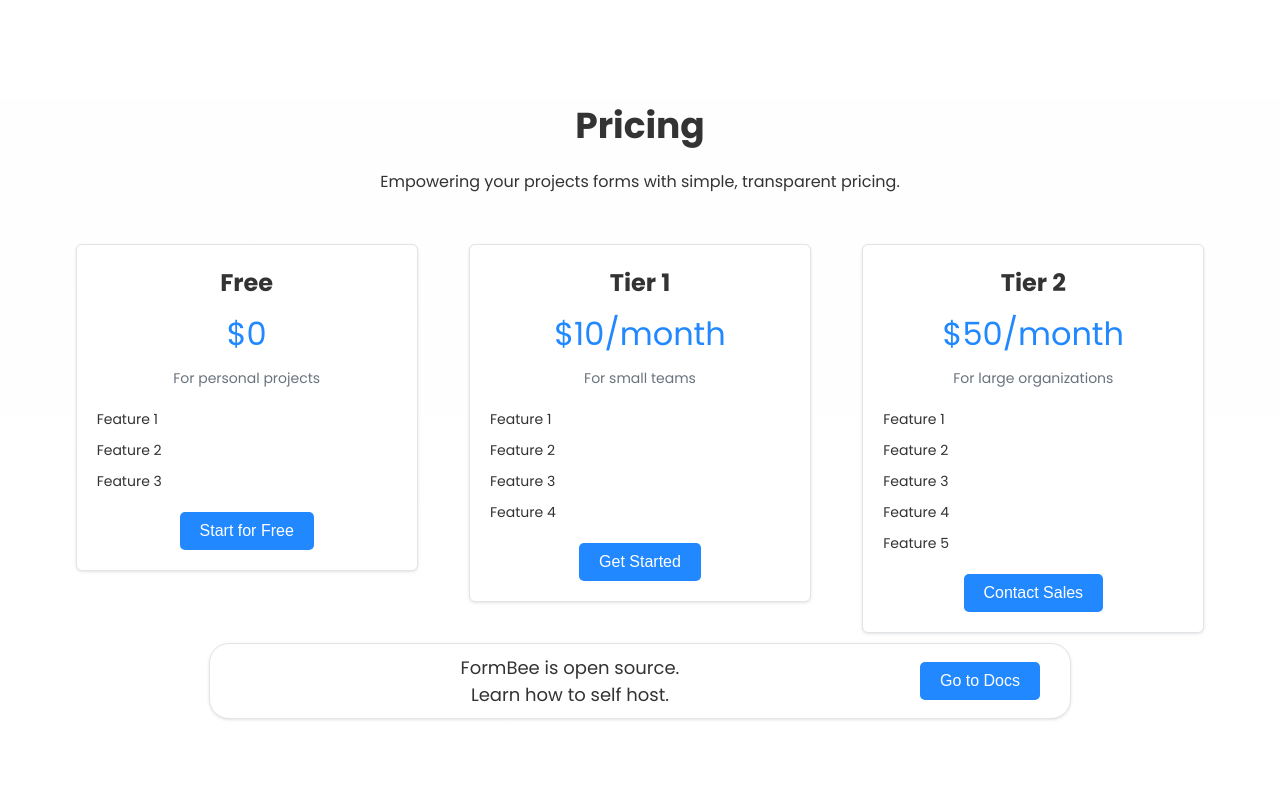
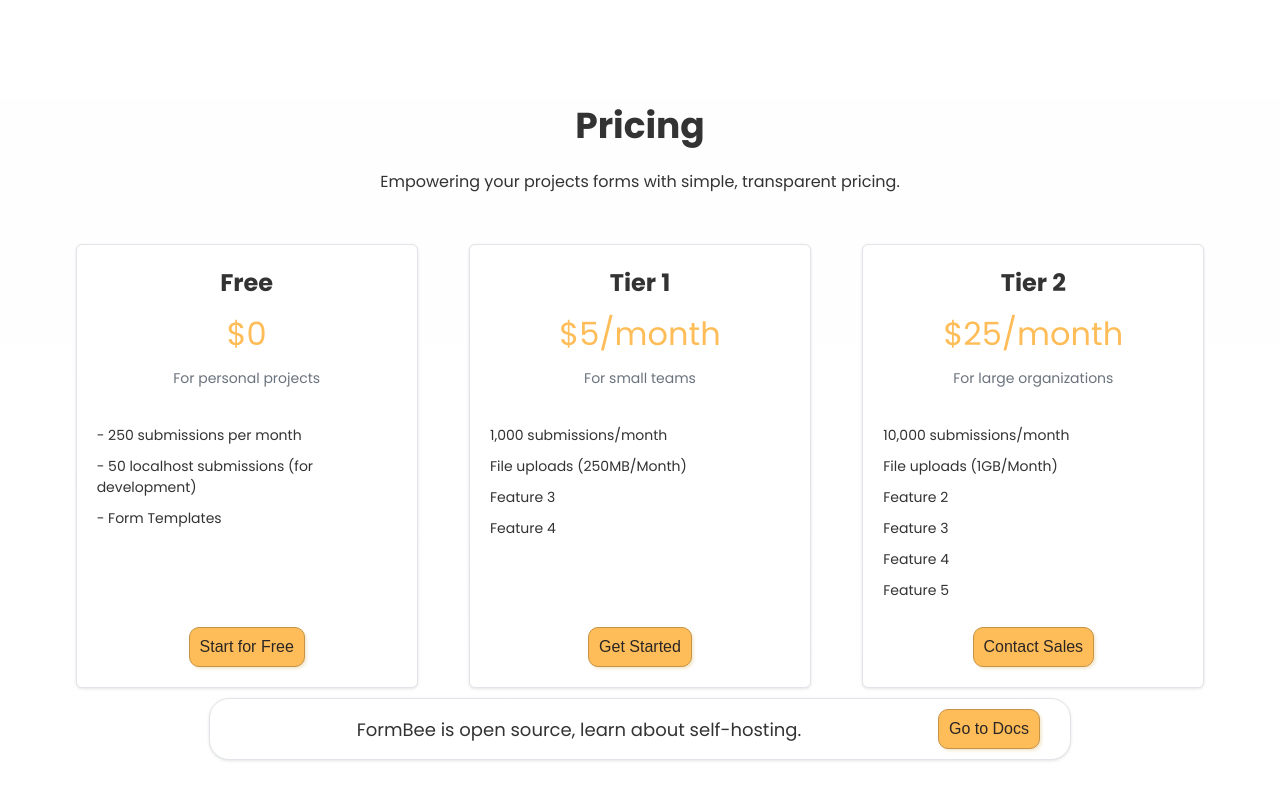
Before and after one commit to FormBee/FormBee, an Angular app in the folder client/FormBee/: page /home in a window 1280 px wide. Shown: the part 2991-3791 px from the top of the page. Built offline with nearby package versions, Linux system fonts and the light colour scheme.

Commit message:
Pricing section styling changes, wording changes.

```diff
--- a/client/FormBee/src/app/landing-pricing/landing-pricing.component.html
+++ b/client/FormBee/src/app/landing-pricing/landing-pricing.component.html
@@ -8,9 +8,9 @@
             <div class="price-amount">$0</div>
             <div class="price-description">For personal projects</div>
             <ul class="price-features">
-                <li>Feature 1</li>
-                <li>Feature 2</li>
-                <li>Feature 3</li>
+                <li>- 250 submissions per month</li>
+                <li>- 50 localhost submissions (for development)</li>
+                <li>- Form Templates</li>
             </ul>
             <div class="price-action">
                 <button>Start for Free</button>
@@ -19,11 +19,11 @@
 
         <div class="price-card tier-1">
             <div class="price-header">Tier 1</div>
-            <div class="price-amount">$10/month</div>
+            <div class="price-amount">$5/month</div>
             <div class="price-description">For small teams</div>
             <ul class="price-features">
-                <li>Feature 1</li>
-                <li>Feature 2</li>
+                <li>1,000 submissions/month</li>
+                <li>File uploads (250MB/Month)</li>
                 <li>Feature 3</li>
                 <li>Feature 4</li>
             </ul>
@@ -34,10 +34,11 @@
 
         <div class="price-card tier-2">
             <div class="price-header">Tier 2</div>
-            <div class="price-amount">$50/month</div>
+            <div class="price-amount">$25/month</div>
             <div class="price-description">For large organizations</div>
             <ul class="price-features">
-                <li>Feature 1</li>
+                <li>10,000 submissions/month</li>
+                <li>File uploads (1GB/Month)</li>
                 <li>Feature 2</li>
                 <li>Feature 3</li>
                 <li>Feature 4</li>
@@ -51,7 +52,7 @@
 
     <div class="self-hosted">
         <div class="self-hosted-tag">
-            <div class="self-hosted-description">FormBee is open source. <br> Learn how to self host.</div>
+            <div class="self-hosted-description">FormBee is open source, learn about self-hosting.</div>
             <div class="self-hosted-action">
                 <button onclick="location.href='https://your-docs-url.com'">Go to Docs</button>
             </div>
--- a/client/FormBee/src/app/landing-pricing/landing-pricing.component.scss
+++ b/client/FormBee/src/app/landing-pricing/landing-pricing.component.scss
@@ -22,8 +22,9 @@
     .prices {
         display: flex;
         justify-content: space-around;
-        align-items: flex-start;
+        align-items: stretch;  // Make sure all children are stretched to the same height
         flex-wrap: wrap;
+        height: fit-content;
 
         .price-card {
             background: #fff;
@@ -34,6 +35,8 @@
             margin: 10px;
             padding: 20px;
             transition: box-shadow 0.3s ease-in-out;
+            display: flex;
+            flex-direction: column;  // Ensure the internal content is stacked vertically
 
             &:hover {
                 box-shadow: 0 4px 20px rgba(27,31,35,.25);
@@ -47,7 +50,7 @@
 
             .price-amount {
                 font-size: 32px;
-                color: #2188ff;
+                color: #FFBD59;
                 margin-bottom: 10px;
             }
 
@@ -69,22 +72,29 @@
             }
 
             .price-action {
-                margin-top: 20px;
+                margin-top: auto;  // Push the action button to the bottom
+                display: flex;
+                justify-content: center;
 
                 button {
-                    background-color: #2188ff;
-                    color: white;
+                    background-color: #FFBD59;
+                    color:#2a2624;
+                    padding: 10px;
+                    border: none;
+                    border-radius: 10px;
+                    cursor: pointer;
                     font-size: 16px;
-                    padding: 10px 20px;
-                    border: none;
-                    border-radius: 5px;
-                    cursor: pointer;
-                    transition: background-color 0.3s ease;
+                    transition: background-color, box-shadow 0.3s ease-out;
+                    overflow: hidden;
+                    border: solid 1px #c69245;
+                    box-shadow: rgba(204, 155, 39, 0.2) 1.95px 1.95px 2.6px;
+                }
+                button:hover {
+                    background-color: #c69245;
+                    border: solid 1px #FFBD59;
+                    box-shadow: rgba(204, 155, 39, 0.4) 5px 5px, rgba(204, 155, 39, 0.3) 10px 10px, rgba(204, 155, 39, 0.2) 15px 15px, rgba(204, 155, 39, 0.1) 20px 20px, rgba(204, 155, 39, 0.05) 25px 25px;
 
-                    &:hover {
-                        background-color: #0366d6;
-                    }
-                }
+                  }
             }
         }
     }
@@ -132,18 +142,23 @@
             margin-left: 20px;
 
             button {
-                background-color: #2188ff;
-                color: white;
+                background-color: #FFBD59;
+                color:#2a2624;
+                padding: 10px;
+                border: none;
+                border-radius: 10px;
+                cursor: pointer;
                 font-size: 16px;
-                padding: 10px 20px;
-                border: none;
-                border-radius: 5px;
-                cursor: pointer;
-                transition: background-color 0.3s ease;
+                transition: background-color, box-shadow 0.3s ease-out;
+                overflow: hidden;
+                border: solid 1px #c69245;
+                box-shadow: rgba(204, 155, 39, 0.2) 1.95px 1.95px 2.6px;
+            }
+            button:hover {
+                background-color: #c69245;
+                border: solid 1px #FFBD59;
+                box-shadow: rgba(204, 155, 39, 0.4) 5px 5px, rgba(204, 155, 39, 0.3) 10px 10px, rgba(204, 155, 39, 0.2) 15px 15px, rgba(204, 155, 39, 0.1) 20px 20px, rgba(204, 155, 39, 0.05) 25px 25px;
 
-                &:hover {
-                    background-color: #0366d6;
-                }
             }
         }
     }
```
